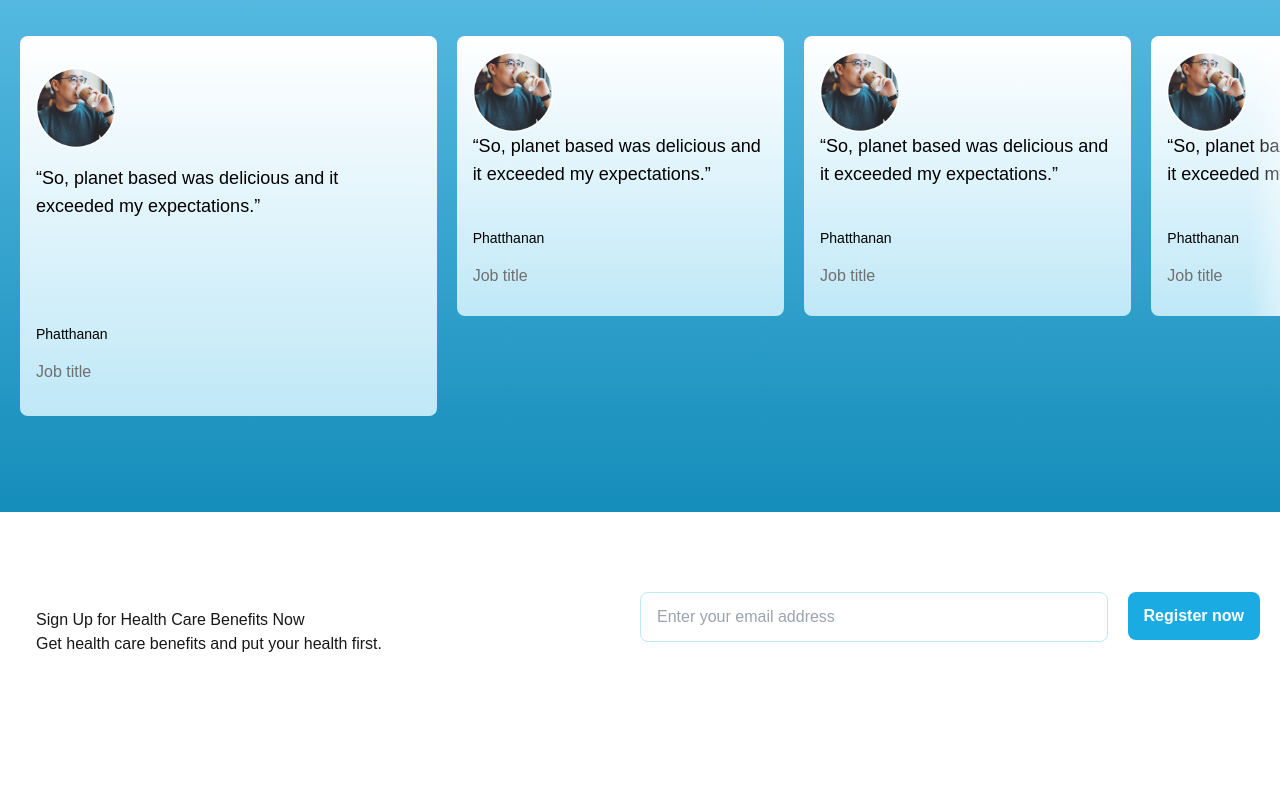
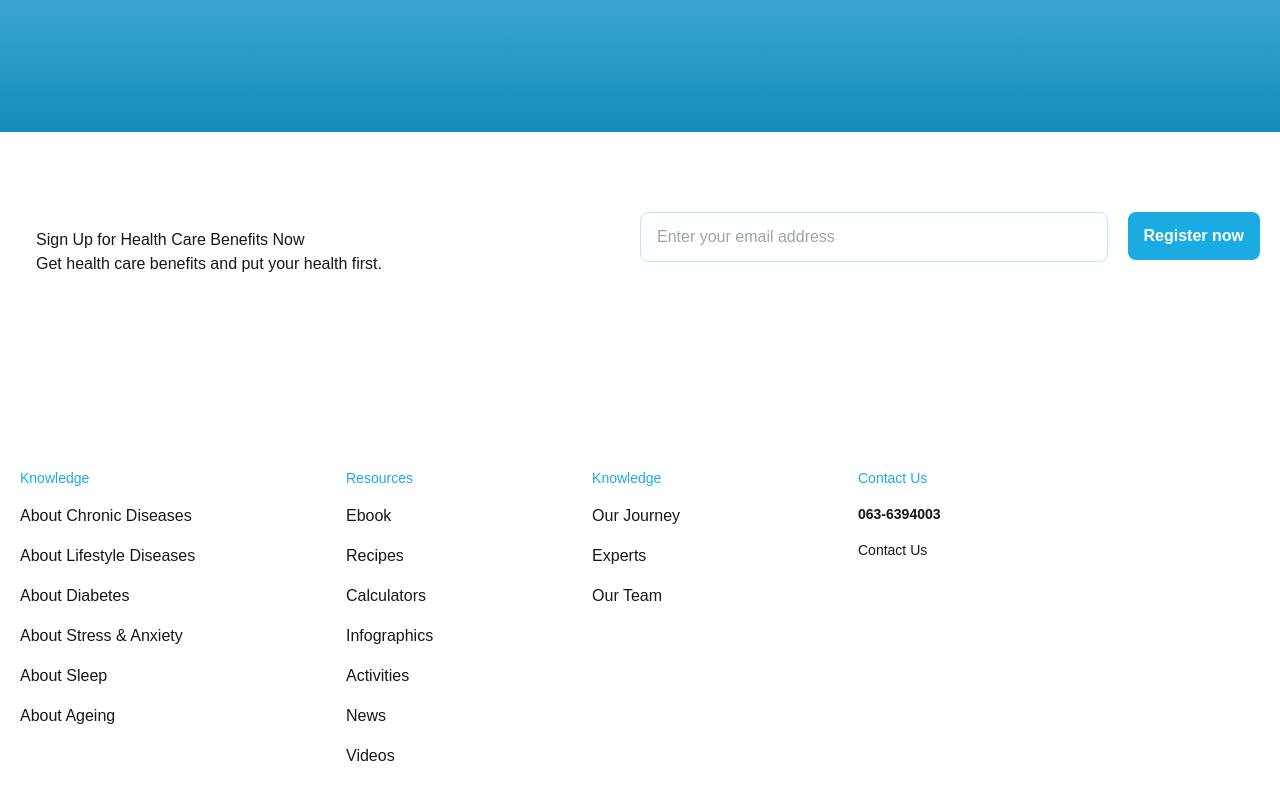
Before and after one commit to FrontX-Ganesh/mega_lifesciences, a Next.js app: page / in a window 1280 px wide. Shown: the part 4923-5723 px from the top of the page. Before the commit the page ends 5675 px from the top, so only its background shows below. Built offline with nearby package versions, Linux system fonts and the light colour scheme.

Commit message:
Footer Component added

```diff
--- /dev/null
+++ b/app/_components/Footer/footer.constants.js
@@ -0,0 +1,3 @@
+export const knowlegeInfo = ["About Chronic Diseases", "About Lifestyle Diseases", "About Diabetes", "About Stress & Anxiety", "About Sleep", "About Ageing"]
+export const resources = ["Ebook", "Recipes", "Calculators", "Infographics", "Activities", "News", "Videos"]
+export const aboutUsInfo = ["Our Journey", "Experts", "Our Team"]
--- a/app/_components/Footer/index.jsx
+++ b/app/_components/Footer/index.jsx
@@ -1,11 +1,50 @@
-import React from 'react'
+import React from "react";
+import { aboutUsInfo, knowlegeInfo, resources } from "./footer.constants";
 
 const Footer = () => {
   return (
-    <div>
-      {/* Footer */}
-    </div>
-  )
-}
+    <section className="bg-white">
+      <div className="px-5 py-24 max-w-7xl mx-auto">
+        <div className="flex flex-wrap gap-4">
+          <div className="md:w-1/4 w-4/5">
+            <p className="mb-4 text-xs md:text-sm text-[#1AABE3]">Knowledge</p>
+            {knowlegeInfo.map((knowlege) => (
+              <p key={knowlege} className="text-sm md:text-base my-4">
+                {knowlege}
+              </p>
+            ))}
+          </div>
+          <div className="md:w-[40%] flex gap-2">
+            <div className="w-[48%]">
+              <p className="mb-4 w-[480%] text-xs md:text-sm text-[#1AABE3]">
+                Resources
+              </p>
+              {resources.map((resource) => (
+                <p key={resource} className="text-sm md:text-base my-4">
+                  {resource}
+                </p>
+              ))}
+            </div>
+            <div className="md:w-[48%] w-full">
+              <p className="mb-4 text-xs md:text-sm text-[#1AABE3]">
+                Knowledge
+              </p>
+              {aboutUsInfo.map((about) => (
+                <p key={about} className="text-sm md:text-base my-4">
+                  {about}
+                </p>
+              ))}
+            </div>
+          </div>
+          <div className="w-auto">
+            <p className="mb-4 text-xs md:text-sm text-[#1AABE3]">Contact Us</p>
+            <p className="mb-4 text-xs md:text-sm font-bold">063-6394003</p>
+            <p className="mb-4 text-xs md:text-sm">Contact Us</p>
+          </div>
+        </div>
+      </div>
+    </section>
+  );
+};
 
-export default Footer
+export default Footer;
--- a/app/_components/Stories/index.jsx
+++ b/app/_components/Stories/index.jsx
@@ -23,7 +23,7 @@ const Stories = () => {
             </div>
           </div>
           <div className="w-full lg:w-[120%]">
-            <div className="flex flex-wrap gap-5 ">
+            {/* <div className="flex flex-wrap gap-5 ">
               {storiesInfo.map((story) =>
                 story.id === 1 ? (
                   <div
@@ -91,7 +91,7 @@ const Stories = () => {
                     </div>
                   )
               )}
-            </div>
+            </div> */}
           </div>
         </div>
       </section>
```
